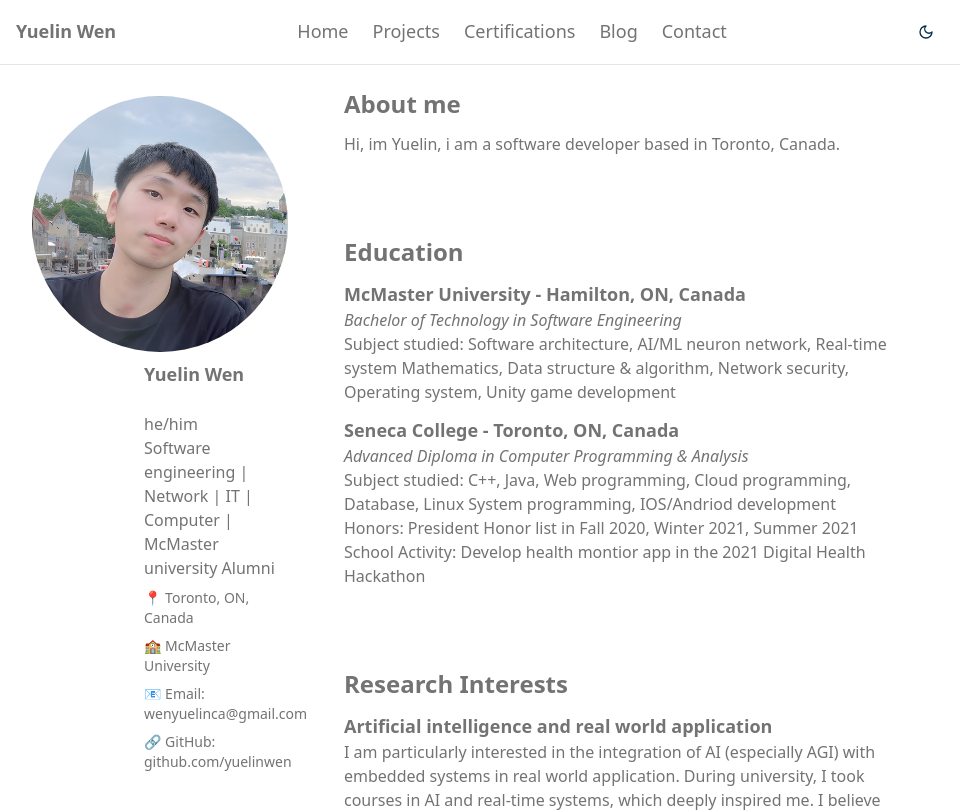
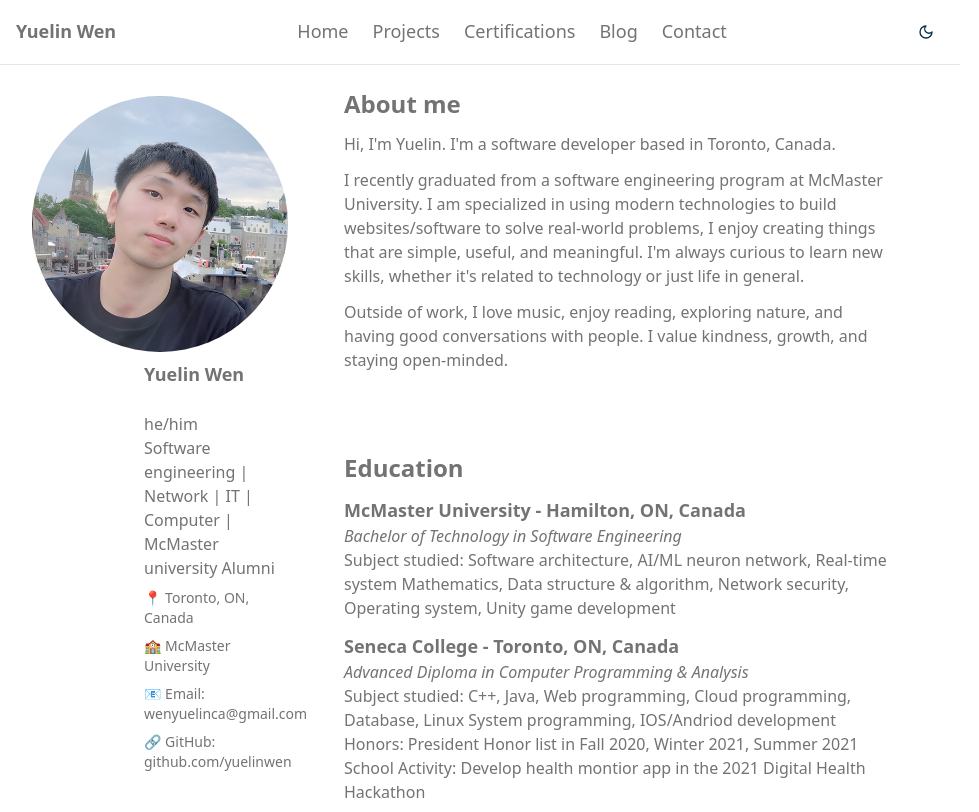
Before and after one commit to yuelinwen/yuelinwen, a Next.js app: page / in a window 1280 px wide. Shown: the top 812 px of the page, without its empty margins (0-979 px from the left). Built offline with nearby package versions, Linux system fonts and the light colour scheme.

Commit message:
update about me

```diff
--- a/app/page.tsx
+++ b/app/page.tsx
@@ -4,7 +4,10 @@ export default function Home() {
     <div className="flex flex-col gap-20">
       <div className="flex flex-col gap-3">
         <h1 className="text-2xl font-semibold">About me</h1>
-        <p>Hi, im Yuelin, i am a software developer based in Toronto, Canada.</p>
+        <p>Hi, I'm Yuelin. I'm a software developer based in Toronto, Canada.</p>
+        <p>I recently graduated from a software engineering program at McMaster University. I am specialized in using modern technologies to build websites/software to solve real-world problems, I enjoy creating things that are simple, useful, and meaningful. I'm always curious to learn new skills, whether it's related to technology or just life in general.
+        </p>
+        <p>Outside of work, I love music, enjoy reading, exploring nature, and having good conversations with people. I value kindness, growth, and staying open-minded.</p>
       </div>
 
       <div className="flex flex-col gap-3">
```
